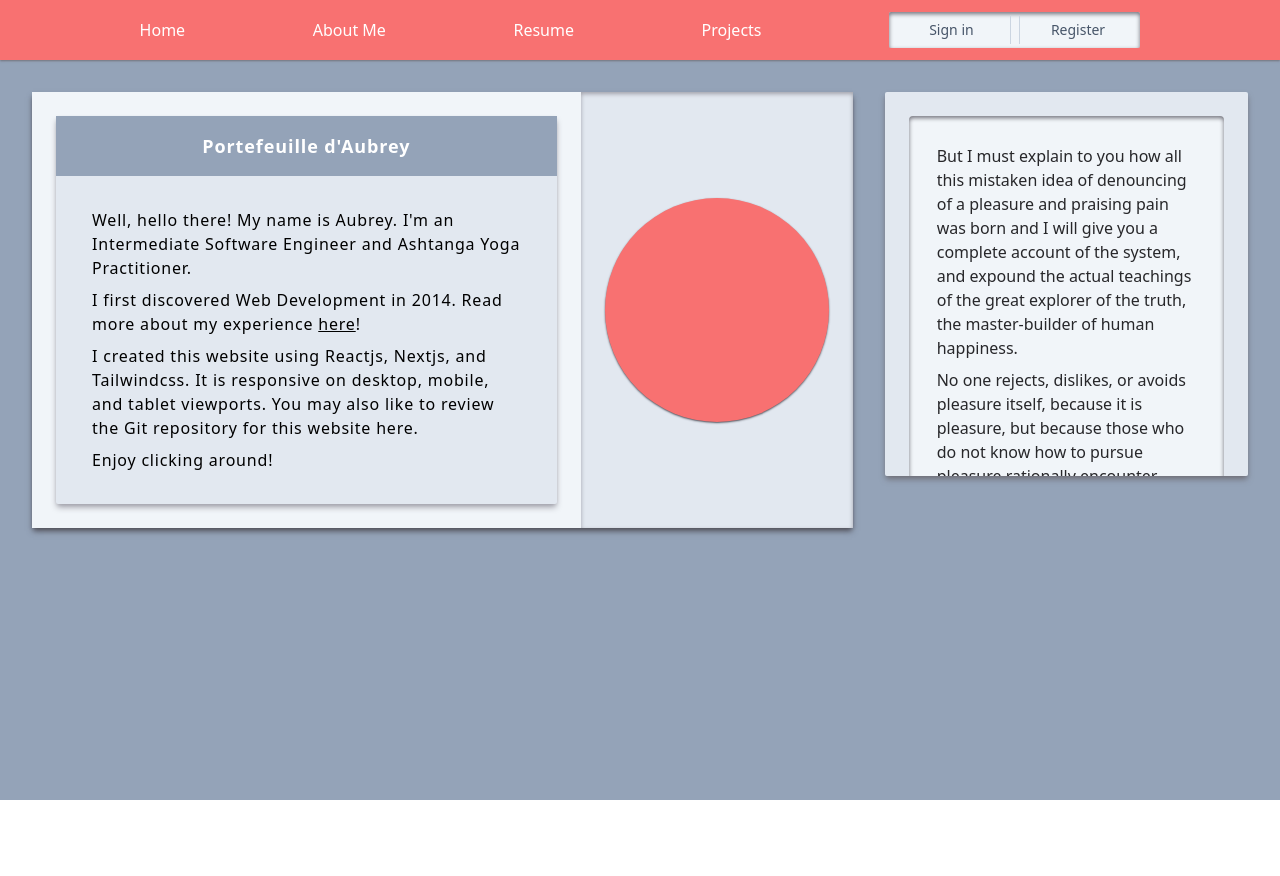
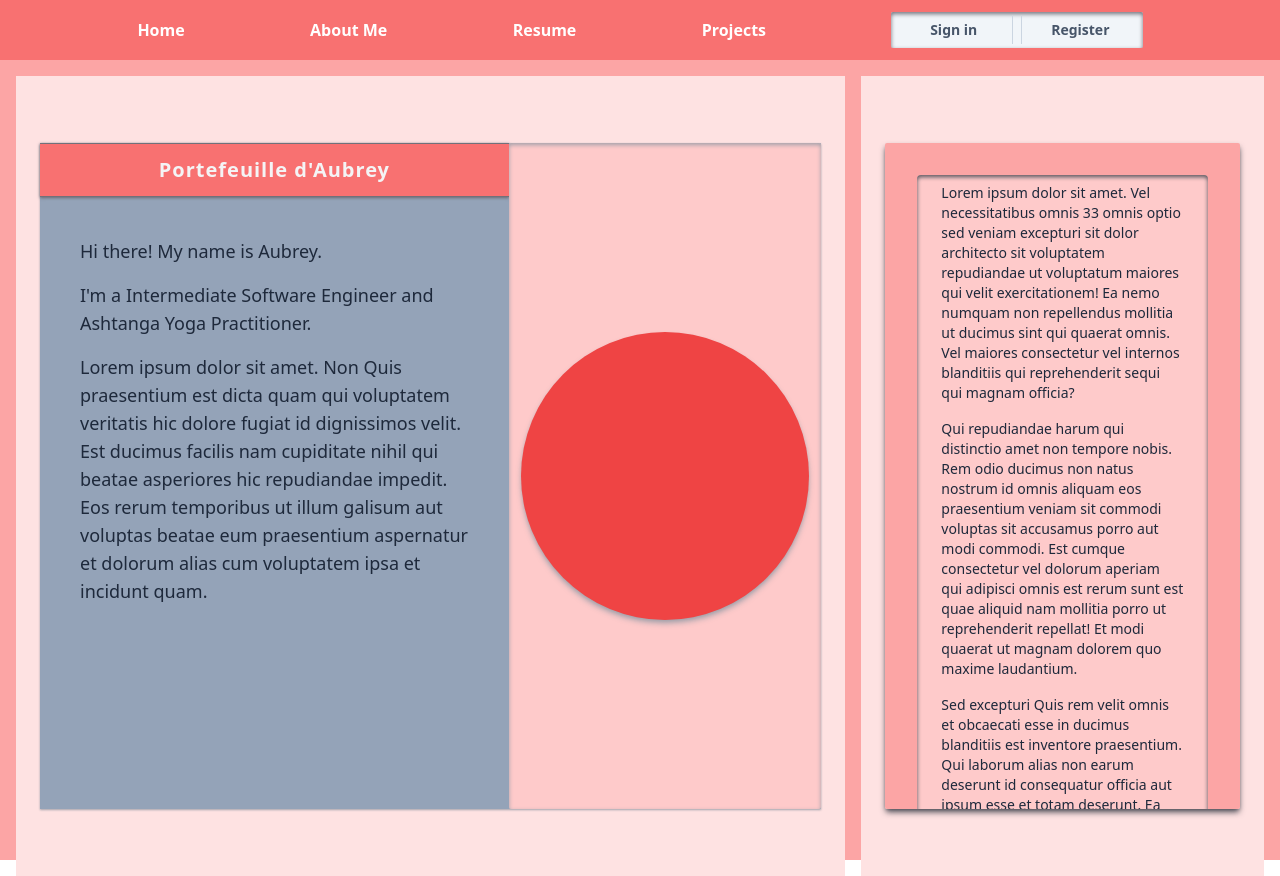
Before and after one commit to fullstackaubrey/portefeuille, a Next.js app: page / in a window 1280 px wide. Before the commit the page ends 800 px from the top, so only its background shows below. Built offline with nearby package versions, Linux system fonts and the light colour scheme.

Commit message:
styling made responsive

```diff
--- /dev/null
+++ b/src/components/Navbar.tsx
@@ -0,0 +1,30 @@
+import Link from 'next/link';
+
+export default function Navbar() {
+  return (
+    <nav className="w-screen cursor-pointer">
+      <ul className="w-full flex flex-row justify-evenly p-3 bg-red-400 text-white shadow-sm shadow-zinc-600 font-semibold">
+        <Link href="/" className="self-center">
+          Home
+        </Link>
+        <Link href="/about-me" className="self-center">
+          About Me
+        </Link>
+        <Link href="/resume" className="self-center">
+          Resume
+        </Link>
+        <Link href="/projects" className="self-center">
+          Projects
+        </Link>
+        <div className="w-1/5 p-1 shadow-inner shadow-zinc-500 flex flex-row justify-around bg-slate-100 rounded-sm text-sm text-slate-600 text-center">
+          <li className="p-1 w-1/2 hover:shadow-inner hover:shadow-zinc-400 hover:rounded-sm duration-300 border-r border-slate-300 mr-1">
+            Sign in
+          </li>
+          <li className="p-1 w-1/2 hover:shadow-inner hover:shadow-zinc-400 hover:rounded-sm duration-300 border-l border-slate-300 ml-1">
+            Register
+          </li>
+        </div>
+      </ul>
+    </nav>
+  );
+}
--- a/src/pages/_app.tsx
+++ b/src/pages/_app.tsx
@@ -1,6 +1,12 @@
-import '@/styles/globals.css'
-import type { AppProps } from 'next/app'
+import '@/styles/globals.css';
+import type { AppProps } from 'next/app';
+import Navbar from '@/components/Navbar';
 
 export default function App({ Component, pageProps }: AppProps) {
-  return <Component {...pageProps} />
+  return (
+    <>
+      <Navbar />
+      <Component {...pageProps} />
+    </>
+  );
 }
--- a/src/pages/index.tsx
+++ b/src/pages/index.tsx
@@ -7,37 +7,84 @@ const name = 'Aubrey';
 const job = 'Intermediate Software Engineer';
 const hobby = 'Ashtanga Yoga Practitioner';
 const discovery = 'Web Development';
-const year = '2014';
+const year = '2015';
 
 export default function Home() {
   return (
-    <div className="w-screen h-screen bg-slate-400">
+    <div className="flex h-screen w-screen bg-slate-600">
       <Head>
         <title>Aubrey Dill | Portefeuille</title>
       </Head>
 
-      <nav className="sticky top-0 w-screen h-content cursor-pointer">
-        <ul className="w-full flex flex-row justify-evenly p-3 bg-red-400 text-white shadow-sm shadow-zinc-500">
-          <Link className="self-center" href="/">
-            Home
-          </Link>
-          <li className="self-center">About Me</li>
-          <li className="self-center">Resume</li>
-          <li className="self-center">Projects</li>
-          <div className="w-1/5 p-1 shadow-inner shadow-zinc-500 flex flex-row justify-around bg-slate-100 rounded-sm text-sm text-slate-600 text-center">
-            <li className="p-1 w-1/2 hover:shadow-inner hover:shadow-zinc-400 hover:rounded-sm duration-300 border-r border-slate-300 mr-1">
-              Sign in
-            </li>
-            <li className="p-1 w-1/2 hover:shadow-inner hover:shadow-zinc-400 hover:rounded-sm duration-300 border-l border-slate-300 ml-1">
-              Register
-            </li>
-          </div>
-        </ul>
-      </nav>
-      <div className="flex">
-        <main className="h-2/3 flex flex-row bg-slate-100 ml-8 mb-8 mt-8 shadow-md shadow-zinc-600 cursor-pointer hover:shadow-zinc-700">
-          <section className="mx-6 my-6 w-2/3 bg-slate-200 shadow-md shadow-zinc-400 rounded-sm hover:shadow-zinc-500">
-            <header className="p-4 text-center text-lg text-white tracking-wider font-semibold bg-slate-400">
+      <div className="h-full w-2/3 bg-red-300">
+        <div className="flex justify-center my-4 ml-4 mr-2 h-full bg-red-100">
+          <section className="flex self-center w-full mx-6 h-5/6 bg-slate-400 shadow-sm shadow-zinc-400 cursor-pointer">
+            <div className="w-3/5 h-full hover:shadow-md hover:shadow-zinc-600">
+              <header className="p-3 bg-red-400 text-zinc-100 text-xl text-center font-semibold tracking-wider border-y border-zinc-500 shadow shadow-zinc-500">
+                Portefeuille d'Aubrey
+              </header>
+              <section className="m-8 text-slate-800 text-lg">
+                <p className="p-2">Hi there! My name is {name}.</p>
+                <p className="p-2">
+                  I'm a {job} and {hobby}.
+                </p>
+                <p className="p-2">
+                  Lorem ipsum dolor sit amet. Non Quis praesentium est dicta
+                  quam qui voluptatem veritatis hic dolore fugiat id dignissimos
+                  velit. Est ducimus facilis nam cupiditate nihil qui beatae
+                  asperiores hic repudiandae impedit. Eos rerum temporibus ut
+                  illum galisum aut voluptas beatae eum praesentium aspernatur
+                  et dolorum alias cum voluptatem ipsa et incidunt quam.
+                </p>
+              </section>
+            </div>
+            <div className="flex justify-center w-2/5 bg-red-200 shadow-inner shadow-zinc-400 hover:shadow-zinc-600 rounded-sm">
+              <div className="self-center w-72 h-72 bg-red-500 shadow-md shadow-zinc-400 hover:shadow-zinc-600 rounded-full" />
+            </div>
+          </section>
+        </div>
+      </div>
+      <div className="h-full w-1/3 bg-red-300">
+        <div className="flex justify-center my-4 ml-2 mr-4 h-full bg-red-100">
+          <section className="self-center overflow-y-scroll scroll-smooth w-full mx-6 h-5/6 bg-red-300 shadow-md shadow-zinc-600 hover:shadow-lg hover:shadow-zinc-600 rounded-sm">
+            <div className="m-8 bg-red-200 shadow-inner shadow-zinc-600 rounded">
+              <section className="m-4 text-slate-800 text-sm">
+                <p className="p-2">
+                  Lorem ipsum dolor sit amet. Vel necessitatibus omnis 33 omnis
+                  optio sed veniam excepturi sit dolor architecto sit voluptatem
+                  repudiandae ut voluptatum maiores qui velit exercitationem! Ea
+                  nemo numquam non repellendus mollitia ut ducimus sint qui
+                  quaerat omnis. Vel maiores consectetur vel internos blanditiis
+                  qui reprehenderit sequi qui magnam officia?
+                </p>
+                <p className="p-2">
+                  Qui repudiandae harum qui distinctio amet non tempore nobis.
+                  Rem odio ducimus non natus nostrum id omnis aliquam eos
+                  praesentium veniam sit commodi voluptas sit accusamus porro
+                  aut modi commodi. Est cumque consectetur vel dolorum aperiam
+                  qui adipisci omnis est rerum sunt est quae aliquid nam
+                  mollitia porro ut reprehenderit repellat! Et modi quaerat ut
+                  magnam dolorem quo maxime laudantium.
+                </p>
+                <p className="p-2">
+                  Sed excepturi Quis rem velit omnis et obcaecati esse in
+                  ducimus blanditiis est inventore praesentium. Qui laborum
+                  alias non earum deserunt id consequatur officia aut ipsum esse
+                  et totam deserunt. Ea corporis dolore est minus dolores et
+                  consequatur corporis et ipsa earum ea quas modi! Id voluptate
+                  beatae est suscipit blanditiis ut assumenda explicabo.
+                </p>
+              </section>
+            </div>
+          </section>
+        </div>
+      </div>
+    </div>
+
+    /* <div className="flex ml-8 mr-8 mt-8 mb-8">
+        <main className="flex flex-row  bg-slate-100 shadow-md shadow-zinc-600  hover:shadow-zinc-700 cursor-pointer">
+          <section className="mx-6 my-6 w-2/3 bg-slate-200 shadow-md shadow-zinc-400 hover:shadow-zinc-500 rounded-sm">
+            <header className="p-4  bg-slate-400  text-white text-center text-lg tracking-wider font-semibold">
               Portefeuille d'Aubrey
             </header>
             <div className="m-8 text-md tracking-wider">
@@ -62,14 +109,14 @@ export default function Home() {
             </div>
           </section>
 
-          <section className="w-1/3 flex justify-center shadow-inner shadow-zinc-400 hover:shadow-zinc-500 bg-slate-200">
-            <div className="m-6 w-56 h-56 self-center rounded-full shadow-sm shadow-zinc-600 bg-red-400 hover:scale-105 duration-500" />
+          <section className="w-1/3 flex justify-center  bg-slate-200 shadow-inner shadow-zinc-400 hover:shadow-zinc-500">
+            <div className="m-6 w-56 h-56 self-center  bg-red-400 shadow-sm shadow-zinc-600 hover:scale-105 duration-500 rounded-full" />
           </section>
         </main>
 
-        <div className=" bg-slate-200 w-2/3 h-96 overflow-y-scroll scroll-smooth mx-8 mt-8 shadow-md  shadow-zinc-500 text-zinc-800 rounded-sm hover:shadow-zinc-600 cursor-pointer">
+        {/* <div className="overflow-y-scroll scroll-smooth bg-slate-200 text-zinc-800 shadow-md  shadow-zinc-500 hover:shadow-zinc-600 rounded-sm cursor-pointer">
           <section className="m-6">
-            <div className=" bg-slate-100 p-6 shadow-inner shadow-zinc-500 rounded hover:bg-slate-500 hover:shadow-zinc-600 hover:text-slate-100 duration-600">
+            <div className=" bg-slate-100 p-6 shadow-inner shadow-zinc-500 hover:bg-slate-500 hover:shadow-zinc-600 hover:text-slate-100 duration-600 rounded">
               <p className="p-1">
                 But I must explain to you how all this mistaken idea of
                 denouncing of a pleasure and praising pain was born and I will
@@ -109,55 +156,6 @@ export default function Home() {
                 selection: he rejects pleasures to secure other greater
                 pleasures, or else he endures pains to avoid worse pains.
               </p>
-            </div>
-          </section>
-        </div>
-      </div>
-
-      {/* <header className="bg-green-300">About Me</header>
-        <section className="bg-green-200">
-          <p>
-            Lorem ipsum dolor sit amet, consectetur adipiscing elit, sed do
-            eiusmod tempor incididunt ut labore et dolore magna aliqua. Ut enim
-            ad minim veniam, quis nostrud exercitation ullamco laboris nisi ut
-            aliquip ex ea commodo consequat. Duis aute irure dolor in
-            reprehenderit in voluptate velit esse cillum dolore eu fugiat nulla
-            pariatur. Excepteur sint occaecat cupidatat non proident, sunt in
-            culpa qui officia deserunt mollit anim id est laborum.
-          </p>
-        </section>
-
-        <header className="bg-purple-300">Resume</header>
-        <section className="bg-purple-200">
-          <p>
-            Lorem ipsum dolor sit amet, consectetur adipiscing elit, sed do
-            eiusmod tempor incididunt ut labore et dolore magna aliqua. Ut enim
-            ad minim veniam, quis nostrud exercitation ullamco laboris nisi ut
-            aliquip ex ea commodo consequat. Duis aute irure dolor in
-            reprehenderit in voluptate velit esse cillum dolore eu fugiat nulla
-            pariatur. Excepteur sint occaecat cupidatat non proident, sunt in
-            culpa qui officia deserunt mollit anim id est laborum.
-          </p>
-        </section>
-
-        <header className="bg-orange-300">Projects</header>
-        <section className="bg-orange-200">
-          <p>
-            Lorem ipsum dolor sit amet, consectetur adipiscing elit, sed do
-            eiusmod tempor incididunt ut labore et dolore magna aliqua. Ut enim
-            ad minim veniam, quis nostrud exercitation ullamco laboris nisi ut
-            aliquip ex ea commodo consequat. Duis aute irure dolor in
-            reprehenderit in voluptate velit esse cillum dolore eu fugiat nulla
-            pariatur. Excepteur sint occaecat cupidatat non proident, sunt in
-            culpa qui officia deserunt mollit anim id est laborum.
-          </p>
-        </section>
-
-        <header className="bg-yellow-300">Sign in</header>
-        <section className="bg-yellow-200">Sign in comp</section>
-
-        <header className="bg-red-300">Register</header>
-        <section className="bg-red-200">Register comp</section> */}
-    </div>
+            </div> */
   );
 }
```
